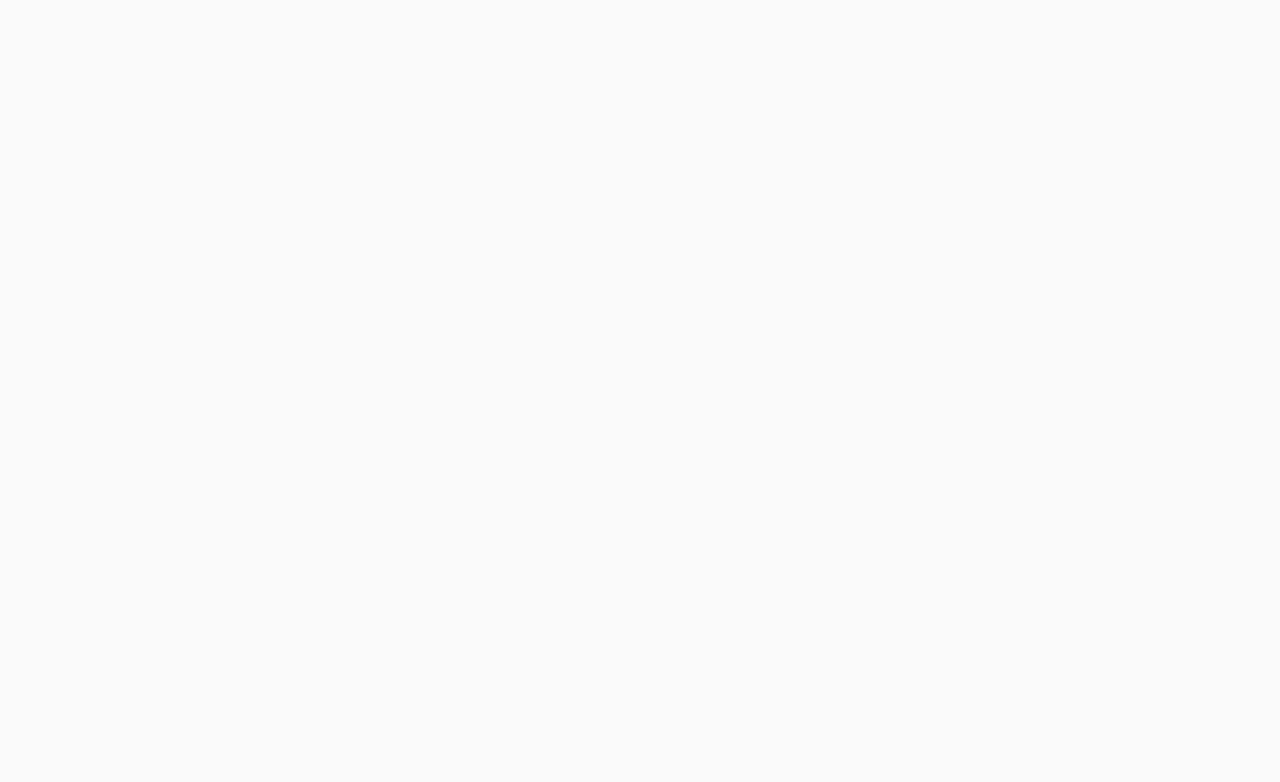
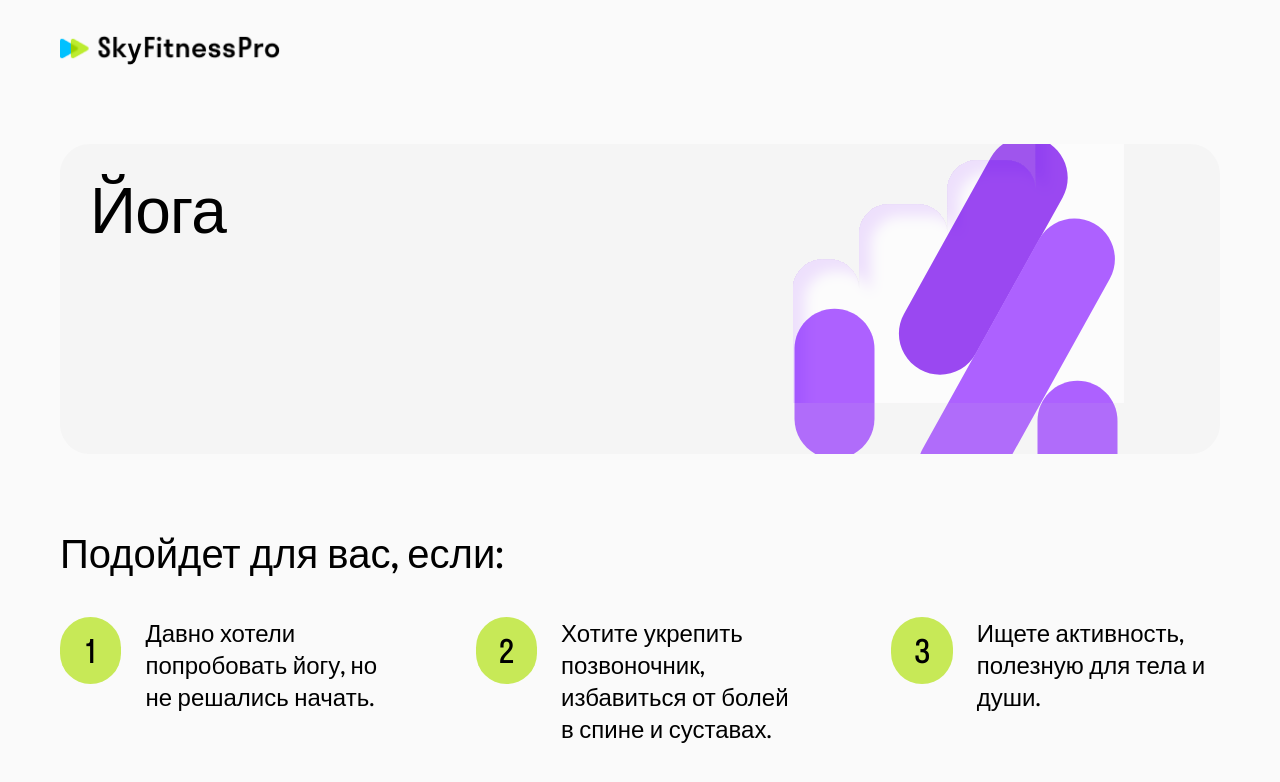
Before and after one commit to kurockinlesha/SkyFitnessPro, a React (Create React App) app in the folder app-skyfitnesspro/: page /Course in a window 1280 px wide. Shown: the top 782 px of the page. Built offline with nearby package versions, Linux system fonts and the light colour scheme.

Commit message:
Добавлен файл course.styled.js

```diff
--- a/app-skyfitnesspro/src/components/course/Course.jsx
+++ b/app-skyfitnesspro/src/components/course/Course.jsx
@@ -1,76 +1,77 @@
 import React from "react";
-import "./courseStyle.css";
+import * as S from "./course.styled";
+import * as Styled from "../workout-video-page/workout-video-page.styled";
+import { NavLink } from "react-router-dom";
+
 export function Course() {
   return (
-    <div class="wrapper">
-      <div class="container">
-        <use href="#">
-          <img src="./img/logo.png" alt="logo" />
-        </use>
-        <div class="nameCourse">
-          <h1 class="main__nameCourse">Йога</h1>
-        </div>
-        <h3 class="reasonCourse">Подойдет для вас, если:</h3>
-        <div class="reasonsCourses">
-          <div class="reasons">
-            <div class="point">
-              <p class="point_text">1</p>
-            </div>
-            <p class="type">
-              Давно хотели попробовать йогу, но не решались начать.
-            </p>
-          </div>
-          <div class="reasons">
-            <div class="point">
-              <p class="point_text">2</p>
-            </div>
-            <p class="type">
-              Хотите укрепить позвоночник, избавиться от болей в спине и
-              суставах.
-            </p>
-          </div>
-          <div class="reasons">
-            <div class="point">
-              <p class="point_text">3</p>
-            </div>
-            <p class="type">Ищете активность, полезную для тела и души.</p>
-          </div>
-        </div>
-        <h3 class="directionsCourse">Направления:</h3>
-        <div class="directionsCourses">
-          <ul class="typesList">
-            <li class="type">Йога для новичков</li>
-            <li class="type">Классическая йога</li>
-            <li class="type">Йогатерапия</li>
-          </ul>
-          <ul class="typesList">
-            <li class="type">Кундалини-йога</li>
-            <li class="type">Хатха-йога</li>
-            <li class="type">Аштанга-йога</li>
-          </ul>
-        </div>
-        <div class="description">
-          <p class="description__text">
-            Благодаря комплексному воздействию упражнений происходит проработка
-            всех групп мышц, тренировка суставов, улучшается циркуляция крови.
-            Кроме того, упражнения дарят отличное настроение, заряжают бодростью
-            и помогают противостоять стрессам.
-          </p>
-        </div>
-        <div class="application">
-          <p class="application__text">
-            Оставьте заявку на пробное занятие, мы свяжемся с вами, поможем с
-            выбором направления и тренера, с которым тренировки принесут
-            здоровье и радость!
-          </p>
-          <button class="trainingButton">
-            <p class="trainingText">Записаться на тренировку</p>
-          </button>
-          <div class="img">
-            <img src="./img//phone.svg" alt="phone" />
-          </div>
-        </div>
-      </div>
-    </div>
+    <>
+     <NavLink to="/">
+      <Styled.LogoSkypro>
+        <Styled.LogoImg src="./img/logoSkypro.png" alt="logo" />
+      </Styled.LogoSkypro>
+      </NavLink>
+      <S.NameCourse>
+        <S.MainNameCourse>Йога</S.MainNameCourse>
+      </S.NameCourse>
+      <S.ReasonCourse>Подойдет для вас, если:</S.ReasonCourse>
+      <S.ReasonsCourses>
+        <S.Reasons>
+          <S.Point>
+            <S.PointText>1</S.PointText>
+          </S.Point>
+          <S.Type>Давно хотели попробовать йогу, но не решались начать.</S.Type>
+        </S.Reasons>
+        <S.Reasons>
+          <S.Point>
+            <S.PointText>2</S.PointText>
+          </S.Point>
+          <S.Type>
+            Хотите укрепить позвоночник, избавиться от болей в спине и суставах.
+          </S.Type>
+        </S.Reasons>
+        <S.Reasons>
+          <S.Point>
+            <S.PointText>3</S.PointText>
+          </S.Point>
+          <S.Type>Ищете активность, полезную для тела и души.</S.Type>
+        </S.Reasons>
+      </S.ReasonsCourses>
+      <S.DirectionsCourse>Направления:</S.DirectionsCourse>
+      <S.DirectionsCourses>
+        <S.TypesList>
+          <S.TypeElement>Йога для новичков</S.TypeElement>
+          <S.TypeElement>Классическая йога</S.TypeElement>
+          <S.TypeElement>Йогатерапия</S.TypeElement>
+        </S.TypesList>
+        <S.TypesList>
+          <S.TypeElement>Кундалини-йога</S.TypeElement>
+          <S.TypeElement>Хатха-йога</S.TypeElement>
+          <S.TypeElement>Аштанга-йога</S.TypeElement>
+        </S.TypesList>
+      </S.DirectionsCourses>
+      <S.Description>
+        <S.DescriptionText>
+          Благодаря комплексному воздействию упражнений происходит проработка
+          всех групп мышц, тренировка суставов, улучшается циркуляция крови.
+          Кроме того, упражнения дарят отличное настроение, заряжают бодростью и
+          помогают противостоять стрессам.
+        </S.DescriptionText>
+      </S.Description>
+      <S.Application>
+        <S.ApplicationText>
+          Оставьте заявку на пробное занятие, мы свяжемся с вами, поможем с
+          выбором направления и тренера, с которым тренировки принесут здоровье
+          и радость!
+        </S.ApplicationText>
+        <S.TrainingButton>
+          <S.TrainingText>Записаться на тренировку</S.TrainingText>
+        </S.TrainingButton>
+        <S.ApplicationImg>
+          <img src="./img//phone.svg" alt="phone" />
+        </S.ApplicationImg>
+      </S.Application>
+
+    </>
   );
 }
--- /dev/null
+++ b/app-skyfitnesspro/src/components/course/course.styled.js
@@ -0,0 +1,183 @@
+import styled from "styled-components";
+
+export const NameCourse = styled.div`
+  background-image: url("./img/yoga.svg");
+  background-repeat: no-repeat;
+  margin-bottom: 75px;
+  height: 310px;
+`;
+export const MainNameCourse = styled.h1`
+  color: #000;
+  font-variant-numeric: lining-nums proportional-nums;
+  font-family: "StratosSkyeng", sans-serif;
+  font-size: 64px;
+  font-style: normal;
+  font-weight: 400;
+  line-height: 72px; /* 112.5% */
+  letter-spacing: -0.8px;
+  padding-top: 30px;
+  padding-left: 30px;
+`;
+
+export const ReasonCourse = styled.h3`
+  color: #000;
+  font-variant-numeric: lining-nums proportional-nums;
+  font-family: "StratosSkyeng", sans-serif;
+  font-size: 40px;
+  font-style: normal;
+  font-weight: 400;
+  line-height: 48px; /* 120% */
+  margin-bottom: 40px;
+`;
+
+export const ReasonsCourses = styled.div`
+  margin-bottom: 75px;
+  display: flex;
+  gap: 87px;
+`;
+
+export const Reasons = styled.div`
+  display: flex;
+  flex-direction: row;
+  gap: 24px;
+  width: 335px;
+`;
+
+export const Point = styled.div`
+  display: flex;
+  width: 67px;
+  height: 67px;
+  padding: 10.687px;
+  flex-direction: column;
+  justify-content: center;
+  align-items: center;
+  gap: 13.359px;
+  border-radius: 1202.287px;
+  background: #c7e957;
+`;
+
+export const PointText = styled.p`
+  display: flex;
+  width: 40.076px;
+  height: 53.435px;
+  flex-direction: column;
+  justify-content: center;
+  color: #000;
+  text-align: center;
+  font-variant-numeric: lining-nums proportional-nums;
+  font-family: "StratosSkyeng", sans-serif;
+  font-size: 32px;
+  font-style: normal;
+  font-weight: 400;
+  line-height: 40px;
+`;
+
+export const Type = styled.p`
+  color: #000;
+  font-variant-numeric: lining-nums proportional-nums;
+  font-family: "StratosSkyeng", sans-serif;
+  font-size: 24px;
+  font-style: normal;
+  font-weight: 400;
+  line-height: 32px;
+`;
+
+export const DirectionsCourse = styled.h3`
+  color: #000;
+  font-variant-numeric: lining-nums proportional-nums;
+  font-family: "StratosSkyeng", sans-serif;
+  font-size: 40px;
+  font-style: normal;
+  font-weight: 400;
+  line-height: 48px; /* 120% */
+  margin-bottom: 40px;
+`;
+
+export const DirectionsCourses = styled.div`
+  margin-bottom: 75px;
+  display: grid;
+  grid-template-columns: 300px 300px 300px;
+  gap: 168px;
+`;
+
+export const TypesList = styled.ul`
+  margin-left: 30px;
+`;
+export const TypeElement = styled.li`
+  color: #000;
+  font-variant-numeric: lining-nums proportional-nums;
+  font-family: "StratosSkyeng", sans-serif;
+  font-size: 24px;
+  font-style: normal;
+  font-weight: 400;
+  line-height: 32px;
+`;
+
+export const Description = styled.div`
+  margin-bottom: 75px;
+`;
+
+export const DescriptionText = styled.p`
+  width: 1160px;
+  color: #000;
+  font-variant-numeric: lining-nums proportional-nums;
+  font-family: "StratosSkyeng", sans-serif;
+  font-size: 24px;
+  font-style: normal;
+  font-weight: 400;
+  line-height: 32px;
+`;
+
+export const Application = styled.div`
+  position: relative;
+  width: 1160px;
+  height: 300px;
+  border-radius: 30px;
+  background: #f9ebff;
+  margin-bottom: 75px;
+  padding-left: 52px;
+  padding-top: 46px;
+`;
+
+export const ApplicationText = styled.p`
+  width: 823px;
+  color: #000;
+  font-variant-numeric: lining-nums proportional-nums;
+  font-family: "StratosSkyeng", sans-serif;
+  font-size: 32px;
+  font-style: normal;
+  font-weight: 400;
+  line-height: 40px; /* 125% */
+  margin-bottom: 34px;
+`;
+
+export const TrainingButton = styled.button`
+  width: 275px;
+  height: 52px;
+  flex-shrink: 0;
+  border-radius: 46px;
+  background: var(--Palette-Purple-90, #580ea2);
+
+  &:hover {
+    background: #3F007D;
+  }
+`;
+
+export const TrainingText = styled.p`
+  color: #fff;
+  font-variant-numeric: lining-nums proportional-nums;
+  font-family: "StratosSkyeng", sans-serif;
+  font-size: 18px;
+  font-style: normal;
+  font-weight: 400;
+  line-height: 24px; /* 133.333% */
+  letter-spacing: -0.05px;
+`;
+
+export const ApplicationImg = styled.div`
+  width: 350px;
+  position: absolute;
+  right: -45px;
+  top: 0;
+  margin-bottom: 95px;
+`;
--- a/app-skyfitnesspro/src/components/courses/courses.jsx
+++ b/app-skyfitnesspro/src/components/courses/courses.jsx
@@ -6,6 +6,7 @@ import danceFitness from "../../img/danceFitness.svg";
 import stepAerobics from "../../img/stepAerobics.svg";
 import bodyFlex from "../../img/bodyFlex.png";
 import { NavLink } from "react-router-dom";
+
 export function Courses() {
 
     return(
--- a/app-skyfitnesspro/src/components/workout-video-page/workout-video-page.js
+++ b/app-skyfitnesspro/src/components/workout-video-page/workout-video-page.js
@@ -1,3 +1,4 @@
+import { NavLink } from "react-router-dom";
 import * as S from "./workout-video-page.styled";
 
 export const WorkoutVideoPage = ({
@@ -19,10 +20,12 @@ export const WorkoutVideoPage = ({
   }
 
   return (
-    <div className="Container">
+    <>
+       <NavLink to="/">
       <S.LogoSkypro>
         <S.LogoImg src="./img/logoSkypro.png" alt="logo" />
       </S.LogoSkypro>
+      </NavLink>
       <S.SelectedCourseTitle>Йога</S.SelectedCourseTitle>
       <S.SelectedTrainingTitle>
         Красота и здоровье / Йога на каждый день / 2 день
@@ -102,7 +105,7 @@ export const WorkoutVideoPage = ({
           </S.TrainingProgressBox>
         </S.TrainingProgress>
       </S.Exercises>
-    </div>
+    </>
   );
 };
 
--- a/app-skyfitnesspro/src/routers.jsx
+++ b/app-skyfitnesspro/src/routers.jsx
@@ -1,7 +1,7 @@
 import { Route, Routes } from "react-router-dom";
 import { MainPage } from "./pages/main/MainPage";
 import { Profile } from "./components/Profile/Profile";
-import { Course } from "./components/Profile/ProfileStyle";
+import { Course } from "./components/course/Course";
 import { Password } from "./components/Password/Password";
 import { WorkoutVideoPage } from "./components/workout-video-page/workout-video-page";
 import { Auth } from "./pages/auth/Auth";
```
Also changed, not shown: app-skyfitnesspro/src/components/course/courseStyle.css (+18 -115 lines).
